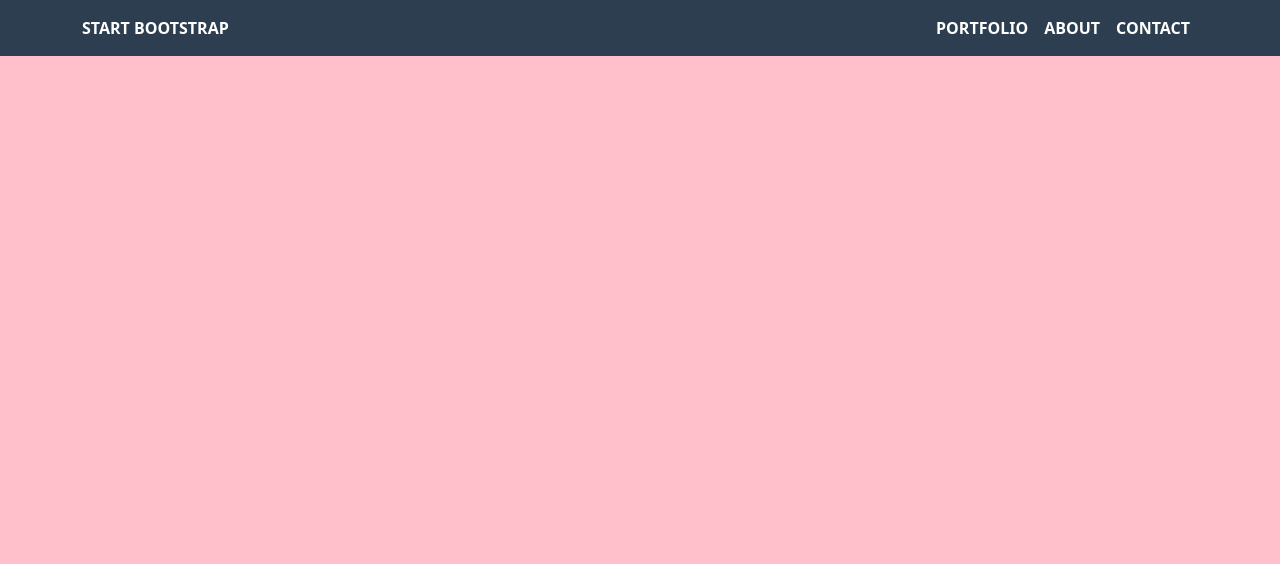
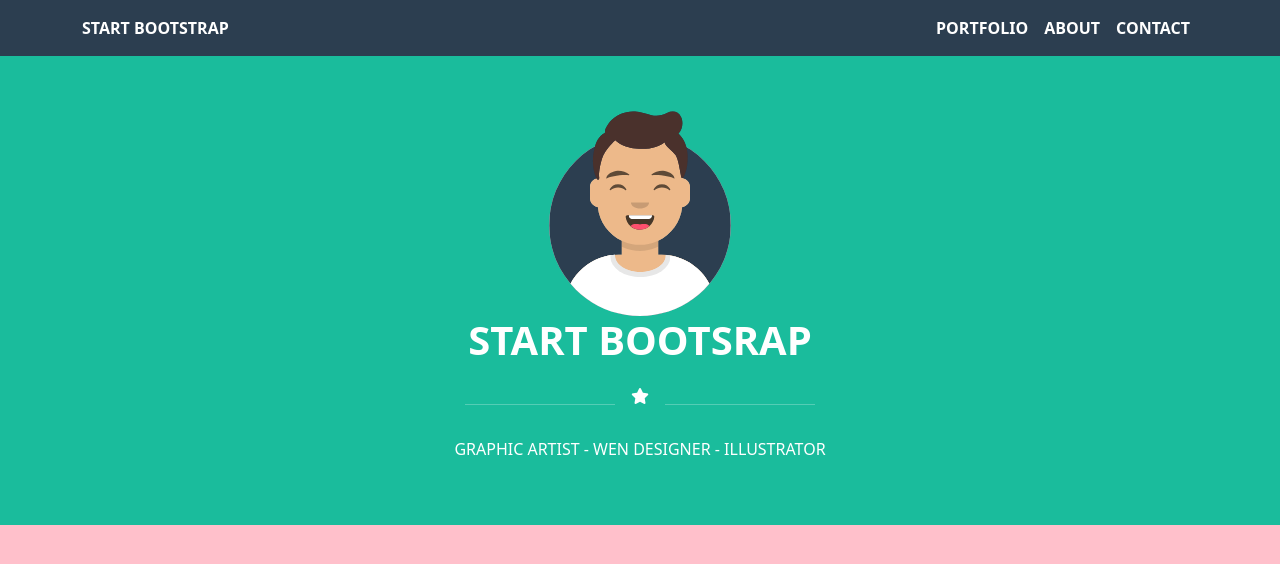
Before and after one commit to SofiaDiBlasi/html-css-bootstrap-freelancer, a plain HTML site: page index.html in a window 1280 px wide. Drawn offline with nearby package versions, Linux system fonts and the light colour scheme.

Commit message:
user section

```diff
--- a/css/style.css
+++ b/css/style.css
@@ -1,16 +1,25 @@
+/*colore del body solo per regolarmi sulle scritte bianche poi lo tolgo*/
 body {
     background-color: pink;
 }
-
 
 .blue_bg {
     background-color: #2c3e50;
 }
 
 .green_bg {
-    backdrop-filter: #1abc9c;
+    background-color: #1abc9c;
 }
 
 a {
    text-decoration: none;
 }
+
+.avatar {
+    width: 12.5rem;
+}
+
+div hr {
+    width: 150px;
+    color: white;
+}
--- a/index.html
+++ b/index.html
@@ -6,6 +6,7 @@
     <title>Bootstrap</title>
     <link href="https://cdn.jsdelivr.net/npm/bootstrap@5.2.3/dist/css/bootstrap.min.css" rel="stylesheet"integrity="sha384-rbsA2VBKQhggwzxH7pPCaAqO46MgnOM80zW1RWuH61DGLwZJEdK2Kadq2F9CUG65" crossorigin="anonymous">
     <link rel="stylesheet" href="./css/style.css">
+    <link rel="stylesheet" href="https://cdnjs.cloudflare.com/ajax/libs/font-awesome/6.0.0/css/all.min.css">
   </head>
   <body>
     <header>
@@ -28,7 +29,21 @@
         </nav>
     </header>
 
-    <main></main>
+    <main>
+      <div class="container-fluid py-5 green_bg text-center ">
+          <div class="row d-flex ">
+              <div class="col">
+                  <img class="avatar" src="./img/avatar.svg" alt="">
+                  <h1 class="fw-bold text-white text-uppercase">Start Bootsrap</h1>
+                  <div class="d-flex justify-content-center py-3">
+                      <div><hr></div>
+                      <i class="fa-solid fa-star mx-3 text-white"></i>
+                      <div><hr></div>
+                  </div>
+                  <p class="text-white text-uppercase">Graphic Artist - Wen Designer - Illustrator</p>
+              </div>
+          </div>
+      </div>
 
     <footer></footer>
   </body>
```
Also changed, not shown: img/avatar.svg (added).
